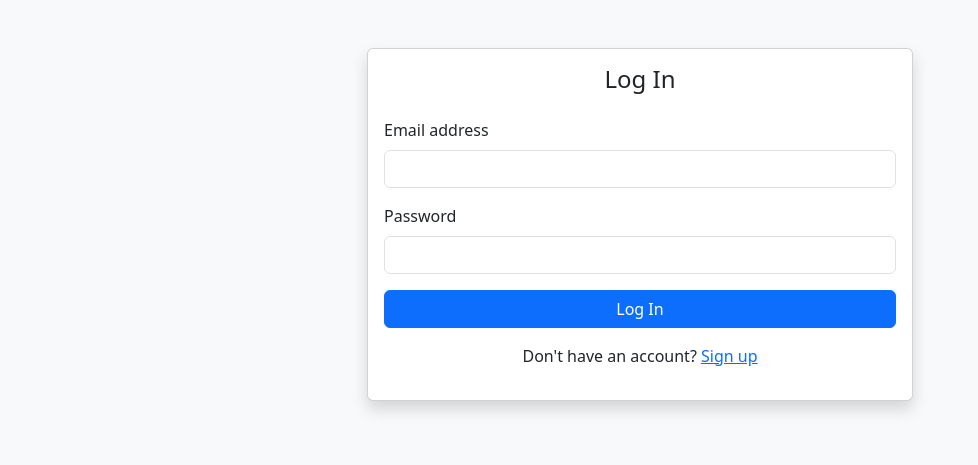
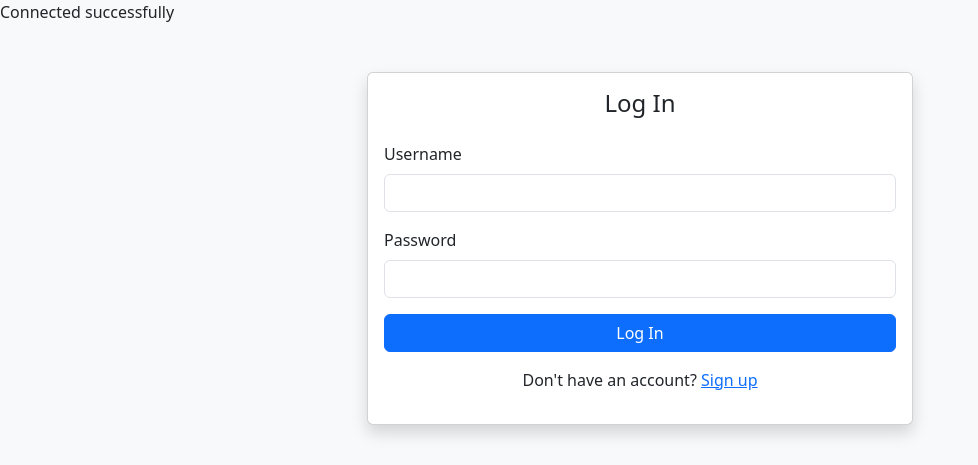
Before and after one commit to Kehindecodes/User-Registration-and-Login-system, a PHP site: page /app/views/login.php in a window 1280 px wide. Shown: the top 465 px of the page, without its empty margins (0-978 px from the left). Run offline with PHP 8.4, Linux system fonts and the light colour scheme.

Commit message:
implement login functionality

```diff
--- a/app/controllers/AuthController.php
+++ b/app/controllers/AuthController.php
@@ -0,0 +1,51 @@
+<?php
+
+require_once '../../config/database.php';
+require_once '../models/UserModel.php';
+
+
+
+
+
+class AuthController
+{
+    private $userModel;
+
+    public function __construct(PDO $pdo)
+    {
+        $this->userModel = new User($pdo);
+    }
+
+    public function loginUser($username, $password)
+    {
+        $userModel = $this->userModel;
+        // validate input
+        if (empty($username) || empty($password)) {
+            throw new Exception('Username and password are required');
+        }
+        //  validate username
+        $user = $userModel->getUser($username);
+        if ($username !== $user['username']) {
+            throw new Exception('username not found');
+        }
+        // validate password
+        if (!password_verify($password, $user['password'])) {
+            throw new Exception('Incorrect password');
+        } else {
+
+            // password correct, create session
+            session_start();
+            $_SESSION['user_id'] = $user['id'];
+            $_SESSION['username'] = $user['username'];
+            echo 'You are logged in';
+            header('Location: profile.php');
+        }
+    }
+
+    public function logout()
+    {
+        session_unset();
+        session_destroy();
+        echo 'You are logged out';
+    }
+}
--- a/app/controllers/UserController.php
+++ b/app/controllers/UserController.php
@@ -72,5 +72,6 @@ class UserController
         $userModel->createUser($username, $email, $hashedPassword);
 
         echo 'User created' . '<br>';
+        header('Location: /login');
     }
 }
--- a/app/views/login.php
+++ b/app/views/login.php
@@ -1,3 +1,28 @@
+<?php
+require_once '../controllers/AuthController.php';
+require_once '../../config/database.php';
+
+
+$authController = new AuthController($pdo);
+
+
+if (isset($_POST['username']) && isset($_POST['password'])) {
+    $username = $_POST['username'];
+    $password = $_POST['password'];
+
+
+    try {
+        $authController->loginUser($username, $password);
+    } catch (\Throwable $th) {
+        //throw $th;
+        echo $th->getMessage();
+    }
+}
+
+
+?>
+
+
 <!DOCTYPE html>
 <html lang="en">
 
@@ -16,10 +41,10 @@
                 <div class="card shadow">
                     <div class="card-body">
                         <h4 class="card-title text-center mb-4">Log In</h4>
-                        <form>
+                        <form action="" method="POST">
                             <div class="mb-3">
-                                <label for="email" class="form-label">Email address</label>
-                                <input type="email" class="form-control" id="email" name="email" required>
+                                <label for="username" class="form-label">Username</label>
+                                <input type="text" class="form-control" id="email" name="username" required>
                             </div>
                             <div class="mb-3">
                                 <label for="password" class="form-label">Password</label>
```
Also changed, not shown: app/views/profile.php (+30 -3 lines), app/views/register.php (+4 -3 lines), index.php (added, +49 -0 lines), middleware/AuthMiddleware.php (+6 -5 lines).
